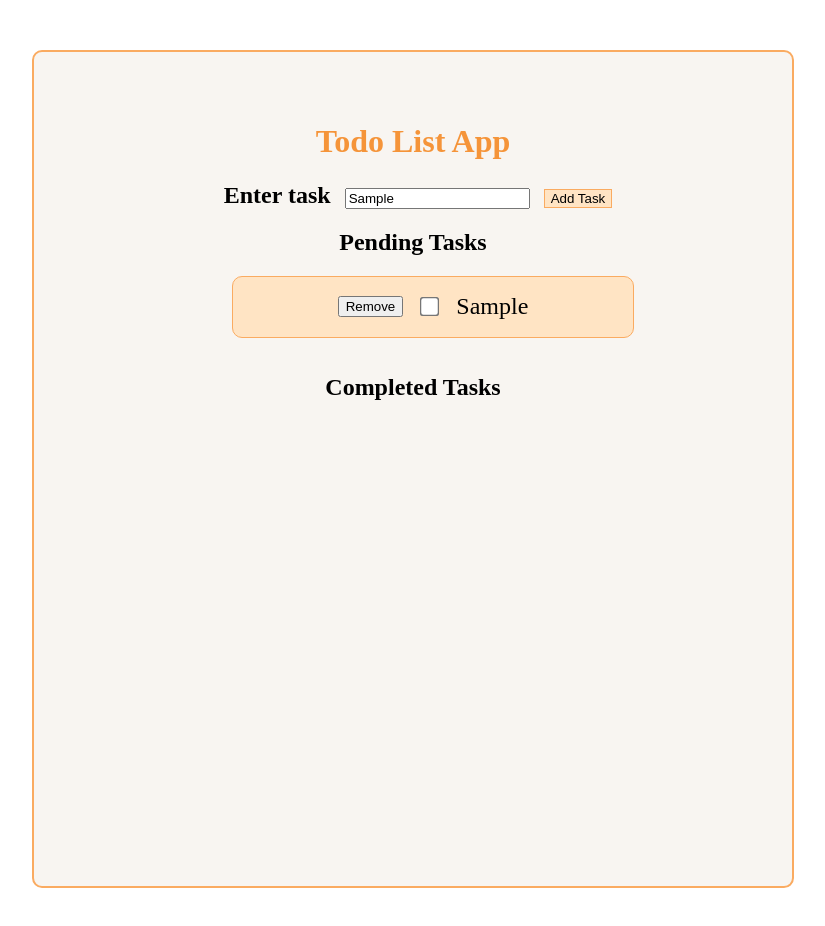
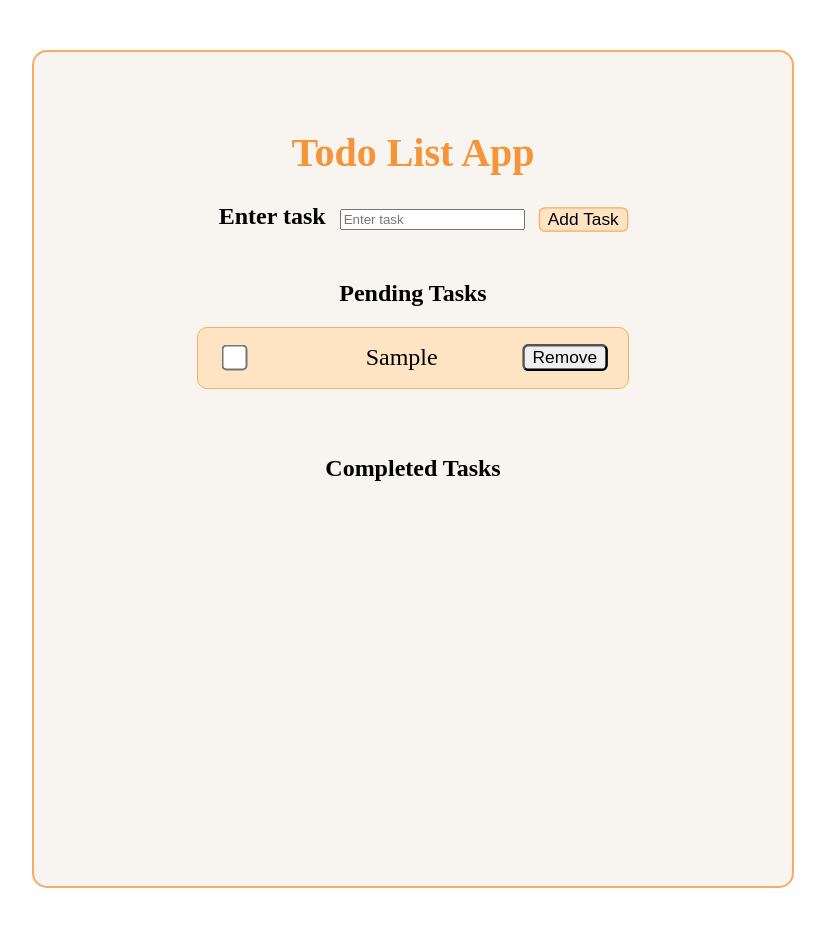
Before and after one commit to Jenionthenet/Week-4, a plain HTML site: page Day-2/Todo-List/todo-list.html in a window 1280 px wide. Both pictures are taken after typing "Sample" into the empty fields and a click on the button "Add Task". Shown: the whole page, without its empty margins (227-1052 px from the left). Drawn offline with Linux system fonts and the light colour scheme.

Commit message:
updated CSS

```diff
--- a/Day-2/Todo-List/todo-list.js
+++ b/Day-2/Todo-List/todo-list.js
@@ -6,22 +6,24 @@ const finishedList = document.getElementById("doneUl")
 addButton.addEventListener("click", function() {
 
     const task = textBox.value
-    addButton.setAttribute("id", "addButton")
+    addButton.setAttribute("id", "addButton") // for css
     const taskLi = document.createElement("li")
     taskLi.innerHTML = task
-    taskLi.setAttribute("class", "tasks")
+    taskLi.setAttribute("class", "tasks") //for css
+    textBox.value = ""
     const removeButton = document.createElement("button")
     removeButton.addEventListener("click", function(){
         this.parentElement.remove()
+
     })
 
-    listUl.appendChild(taskLi)
+
     const checkBox = document.createElement("input")
     checkBox.setAttribute("type", "checkbox")
-    checkBox.setAttribute("class", "check")
+    checkBox.setAttribute("class", "check") //for css
     taskLi.appendChild(checkBox)
-    /*listUl.appendChild(taskLi)*/
 
+    listUl.appendChild(taskLi)
     checkBox.addEventListener("change", function(){
         if(this.checked){
             finishedList.appendChild(this.parentElement)
@@ -30,7 +32,7 @@ addButton.addEventListener("click", function() {
         }
     })
     removeButton.innerHTML = "Remove"
-    removeButton.setAttribute("class", "remove")
+    removeButton.setAttribute("class", "remove") //for css
     taskLi.appendChild(removeButton)
 
 
--- a/Day-2/Todo-List/todo.css
+++ b/Day-2/Todo-List/todo.css
@@ -9,20 +9,27 @@
     padding-top: 50px;
     background-color: rgb(248, 245, 241);
     border: solid 2px rgb(250, 171, 97);
-    border-radius: 10px;
+    border-radius: 15px;
 }
 
 /*#input {
     margin: auto;
 }*/
 h1 {
+    font-size: 2.5em;
     color:rgb(245, 148, 57)
 }
 
+
+ul{
+    padding-inline-start: 0px;
+}
 #addButton {
-    margin-left: 10px;
+    margin-left: 20px;
     background-color: bisque;
     border: 1px solid rgb(250, 171, 97);
+    transform: scale(1.3);
+    border-radius: 5px;
 }
 
 #inLineH2 {
@@ -32,7 +39,8 @@ h1 {
 
 .tasks {
     display:flex;
-    flex-direction: row-reverse;
+    /*flex-direction: row-reverse; */
+
     font-size: 1.5em;
     background-color: bisque;
     border: 1px solid rgb(250, 171, 97);
@@ -42,21 +50,42 @@ h1 {
     border-radius: 10px;
     text-align: center;
     align-items: center;
-    justify-content: center;
+    justify-content: space-between;
     list-style-type:none;
+    padding-right: 30px;
+
+}
+li input {
+    order: -1;
 }
 
 .check {
-    margin: 20px;
-    transform: scale(1.5);
+    margin: 30px;
+    transform: scale(2);
     border: rgb(250, 171, 97);
 
 }
 
 .remove {
-   align-items: baseline;
+   transform: scale(1.3);
+   border-radius: 5px;
+
+
 }
 
 .title {
+    margin-top: 50px;
     text-align: center;
 }
+
+@media (min-width: 320px) and (max-width: 480px) {
+    #container {
+        width: 80%;
+        background-color: royalblue;
+    }
+
+    h1 {
+        font-size: 3em;
+    }
+
+}
```
Also changed, not shown: Day-2/Todo-List/todo-list.html (+2 -2 lines).
